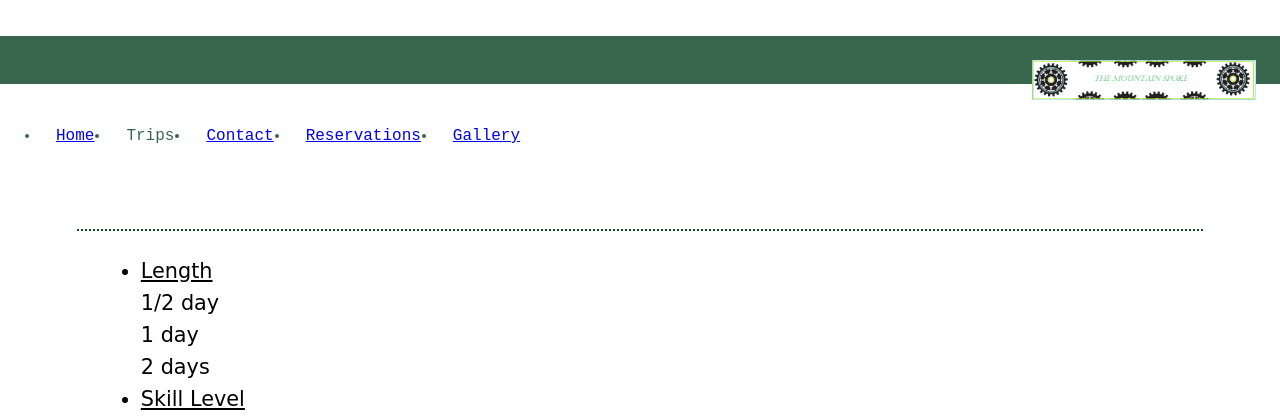
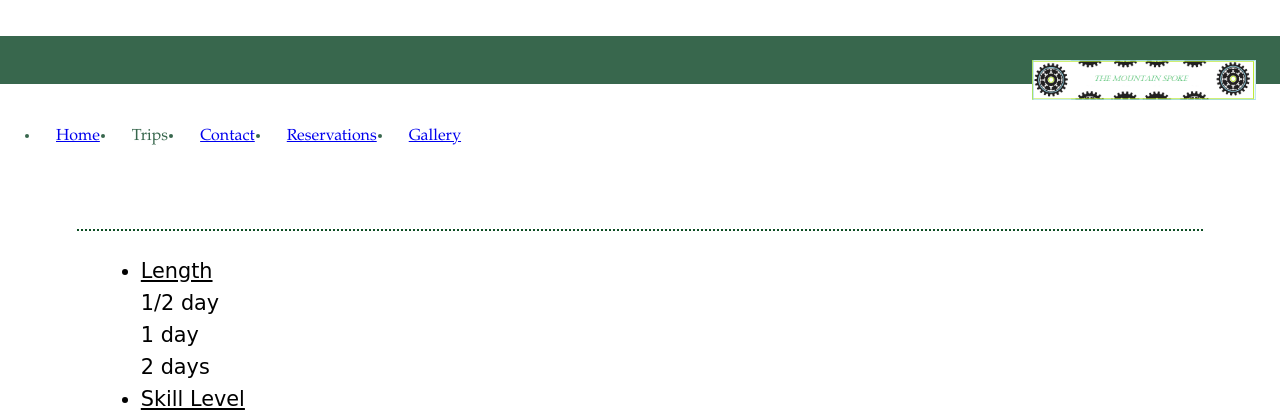
Before and after one commit to CraftyYardBird/CraftyYardBird.github.io, a PHP site: the page made by FinalProject/extras/12+ intermediate adventure.html in a window 1280 px wide. Shown: the top 418 px of the page. Run offline with PHP 8.4, Linux system fonts and the light colour scheme; some libraries are stand-ins or nearby versions.

Commit message:
Update main.css

```diff
--- a/styles/main.css
+++ b/styles/main.css
@@ -9,7 +9,7 @@ body {
 
     font-size: 16px;
     line-height: 32px;
-    font-family: "Courier New", Courier, monospace;
+    font-family: "Garamond", Garamon, monospace;
     color:  #38674D;
 }
 
```
